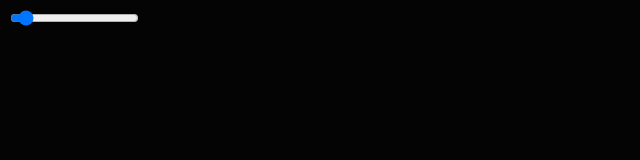
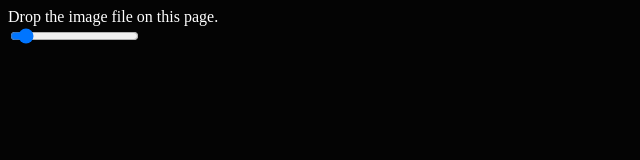
Before and after one commit to astnohk/WebGL2ComputingBase, a website: page samples/convolution/index.html in a window 1280 px wide. Shown: the whole page, without its empty margins (0-640 px from the left). Drawn offline with Linux system fonts and the light colour scheme.

Commit message:
Add text in the convolution sample

```diff
--- a/samples/convolution/index.html
+++ b/samples/convolution/index.html
@@ -23,6 +23,9 @@ body {
 <script type="application/ecmascript" src="src/filter.js"></script>
 </head>
 <body>
+<div style="color: white;">
+Drop the image file on this page.
+</div>
 <div>
 	<input id="kernelSize" type="range" min="0" max="30" value="2">
 </div>
```
